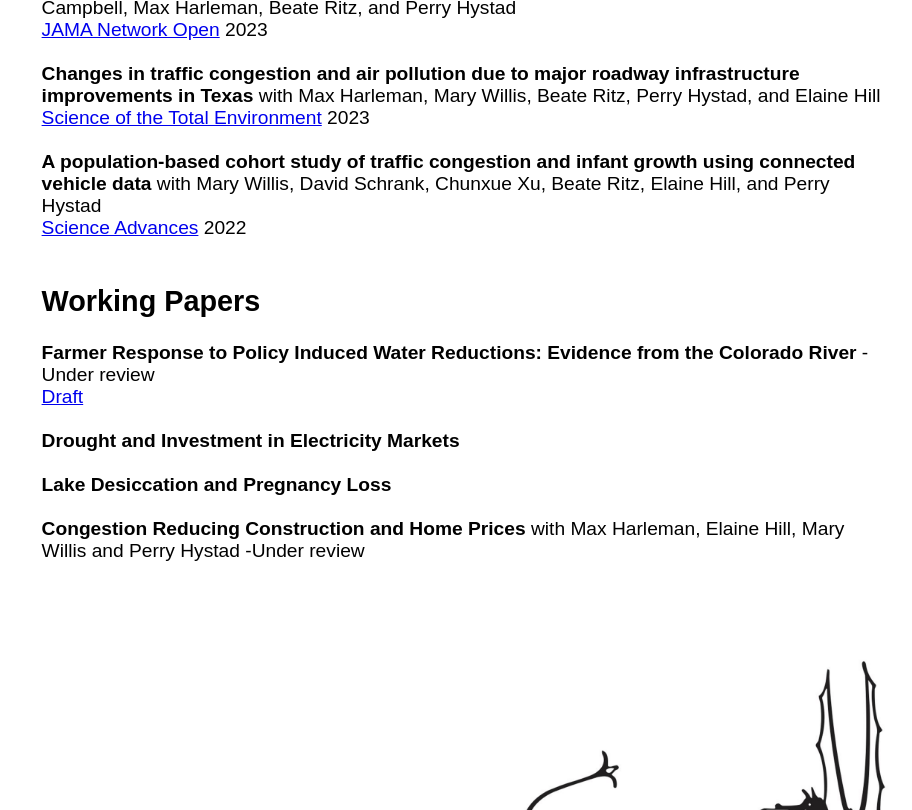
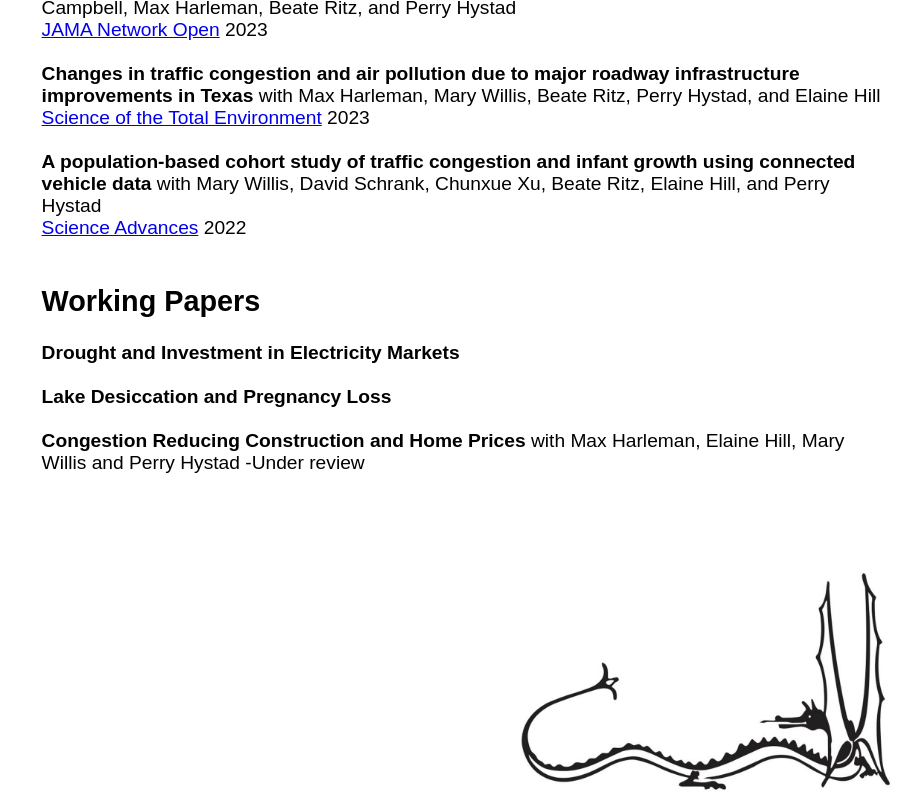
Before and after one commit to lenaharris/lenaharris.github.io, a plain HTML site: page index.html in a window 1280 px wide. Shown: the part 1104-1914 px from the top of the page, without its empty margins (368-1280 px from the left). Drawn offline with Linux system fonts and the light colour scheme.

Commit message:
JEEM paper

```diff
--- a/index.html
+++ b/index.html
@@ -189,9 +189,6 @@ Max Harleman, Beate Ritz, Elaine L. Hill, Perry Hystad <br>
     <h2>
 	Working Papers
     </h2>
-	<b> Farmer Response to Policy Induced Water Reductions: Evidence from the Colorado River </b> - Under review <br>
-	<a href="https://lenaharris.github.io/assets/co_riv.pdf"> Draft </a>
-	<br> <br>
 	<b> Drought and Investment in Electricity Markets </b> <br> <br>
 	<b> Lake Desiccation and Pregnancy Loss</b> <br> <br>
 	<b> Congestion Reducing Construction and Home Prices</b> with Max Harleman, Elaine Hill, Mary Willis and Perry Hystad -Under review <br> <br>
```
